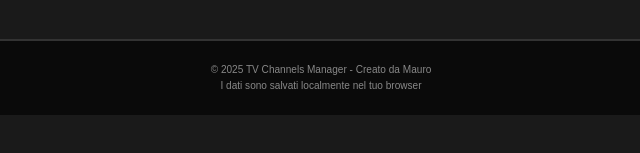
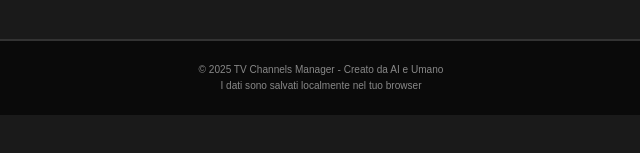
Before and after one commit to maurodicola/TV, a plain HTML site: page index.html in a window 1280 px wide. Shown: the part 389-542 px from the top of the page, 319-959 px from the left. Drawn offline with Linux system fonts and the light colour scheme.

Commit message:
Add files via upload

```diff
--- a/index.html
+++ b/index.html
@@ -597,7 +597,7 @@
     </div>
 
     <footer>
-        <p>&copy; 2025 TV Channels Manager - Creato da Mauro</p>
+        <p>&copy; 2025 TV Channels Manager - Creato da AI e Umano</p>
         <p>I dati sono salvati localmente nel tuo browser</p>
     </footer>
 
```
